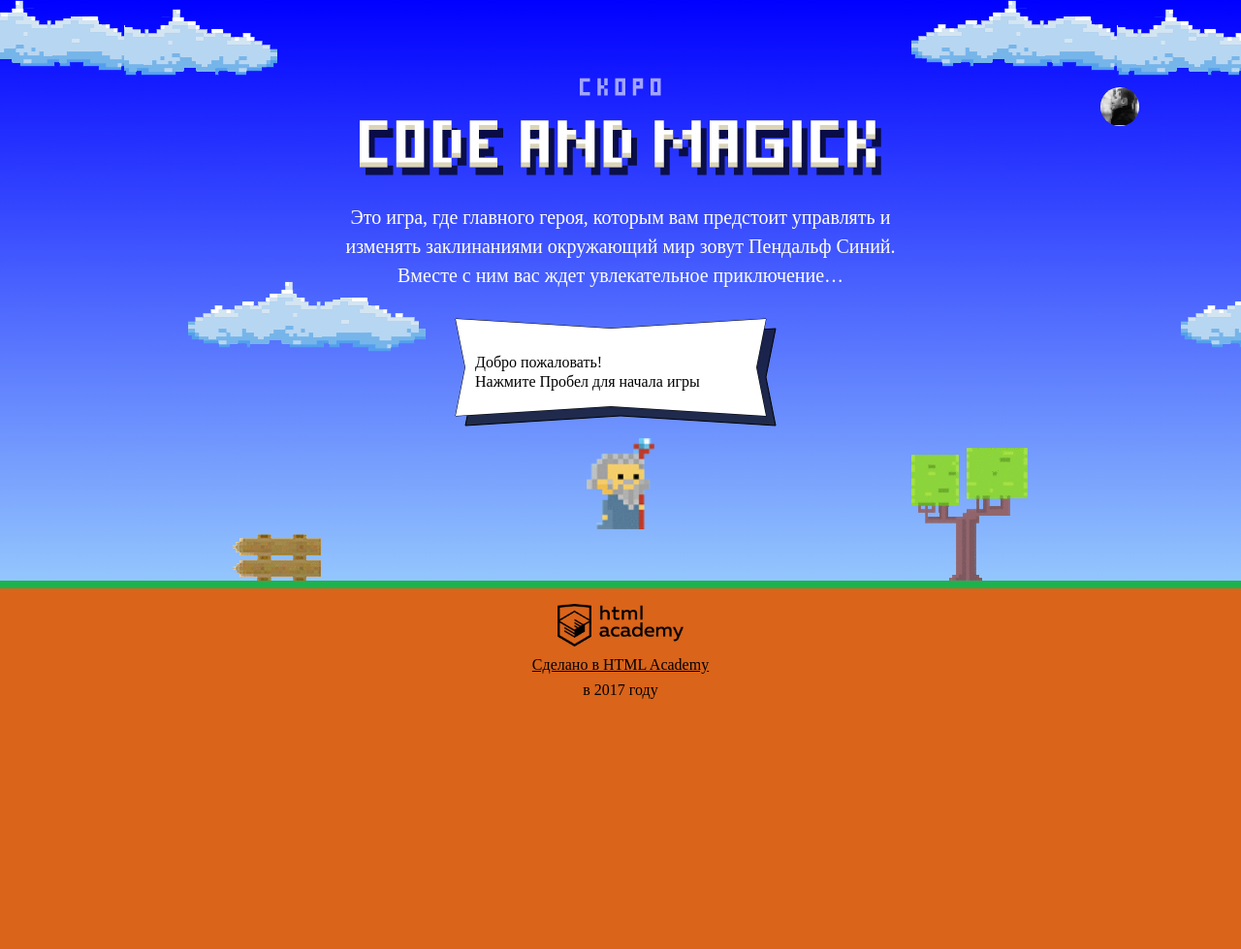
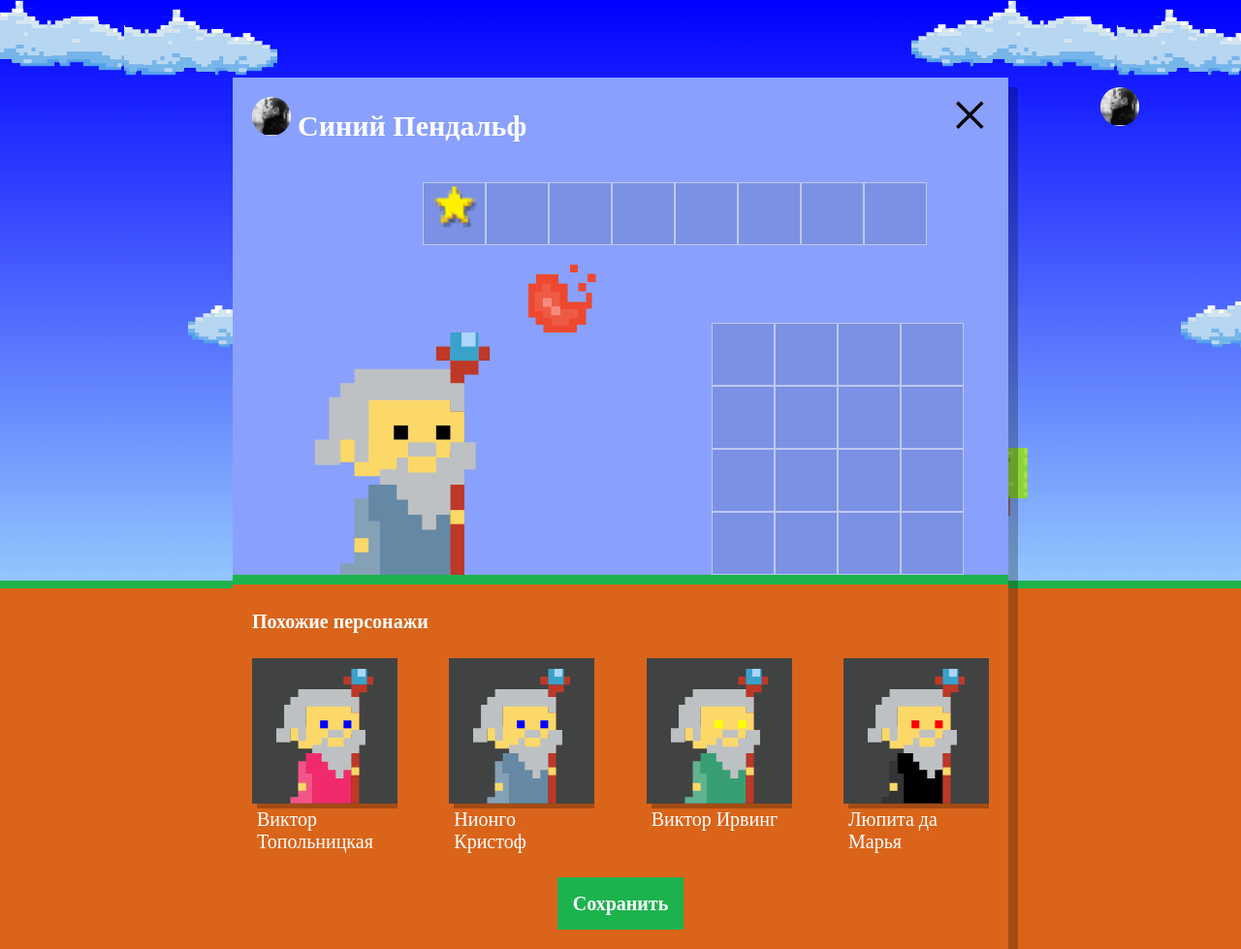
Before and after one commit to andieelmes/851811-code-and-magick, a website: page index.html in a window 1280 px wide. Shown: the whole page at 97% size. Before the commit the page ends 800 px from the top, so only its background shows below. Drawn offline with Linux system fonts and the light colour scheme; a web font is replaced by a local one.

Commit message:
add similar wizards

```diff
--- a/index.html
+++ b/index.html
@@ -204,6 +204,7 @@
 </script>
 <script src="js/game.js"></script>
 <script src="js/stat.js"></script>
+<script src="js/setup.js"></script>
 
 </body>
 </html>
--- /dev/null
+++ b/js/setup.js
@@ -0,0 +1,62 @@
+'use strict';
+
+var numberOfWizards = 4;
+var wizards = [];
+
+var firstNames = ['Иван', 'Хуан Себастьян', 'Мария', 'Кристоф', 'Виктор', 'Юлия', 'Люпита', 'Вашингтон'];
+var lastNames = ['да Марья', 'Верон', 'Мирабелла', 'Вальц', 'Онопко', 'Топольницкая', 'Нионго', 'Ирвинг'];
+var coatColors = ['rgb(101, 137, 164)', 'rgb(241, 43, 107)', 'rgb(146, 100, 161)', 'rgb(56, 159, 117)', 'rgb(215, 210, 55)', 'rgb(0, 0, 0)'];
+var eyeColors = ['black', 'red', 'blue', 'yellow', 'green'];
+
+var setup = document.querySelector('.setup');
+var similarListElement = document.querySelector('.setup-similar-list');
+var similarWizardTemplate = document.querySelector('#similar-wizard-template').content.querySelector('.setup-similar-item');
+var setupSimilar = setup.querySelector('.setup-similar');
+
+function getRandomInt(max) {
+  return Math.floor(Math.random() * Math.floor(max));
+}
+
+function getRandomElement(array) {
+  return array[getRandomInt(array.length)];
+}
+
+function makeWizard() {
+  var wizard = {};
+  var firstName = getRandomElement(firstNames);
+  var lastName = getRandomElement(lastNames);
+  wizard.name = getRandomInt(2) === 0 ? firstName + ' ' + lastName : lastName + ' ' + firstName;
+  wizard.coatColor = getRandomElement(coatColors);
+  wizard.eyesColor = getRandomElement(eyeColors);
+
+  return wizard;
+}
+
+
+for (var i = 0; i < numberOfWizards; i++) {
+  var newWizard = makeWizard();
+  wizards.push(newWizard);
+}
+
+var renderWizard = function (wizard) {
+  var wizardElement = similarWizardTemplate.cloneNode(true);
+
+  wizardElement.querySelector('.setup-similar-label').textContent = wizard.name;
+  wizardElement.querySelector('.wizard-coat').style.fill = wizard.coatColor;
+  wizardElement.querySelector('.wizard-eyes').style.fill = wizard.eyesColor;
+
+  return wizardElement;
+};
+
+var populateDom = function () {
+  var fragment = document.createDocumentFragment();
+  for (var y = 0; y < wizards.length; y++) {
+    fragment.appendChild(renderWizard(wizards[y]));
+  }
+  similarListElement.appendChild(fragment);
+};
+
+populateDom();
+
+setup.classList.remove('hidden');
+setupSimilar.classList.remove('hidden');
```
